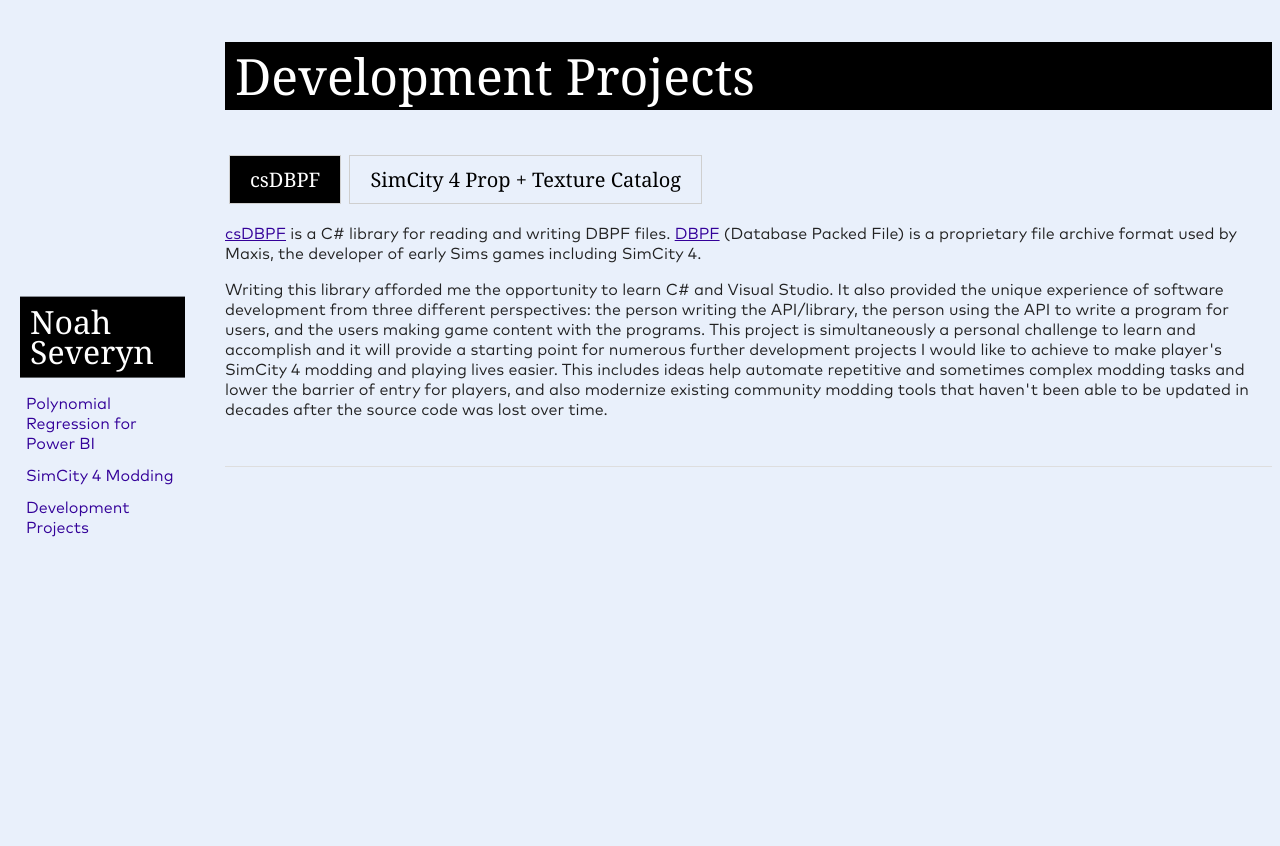
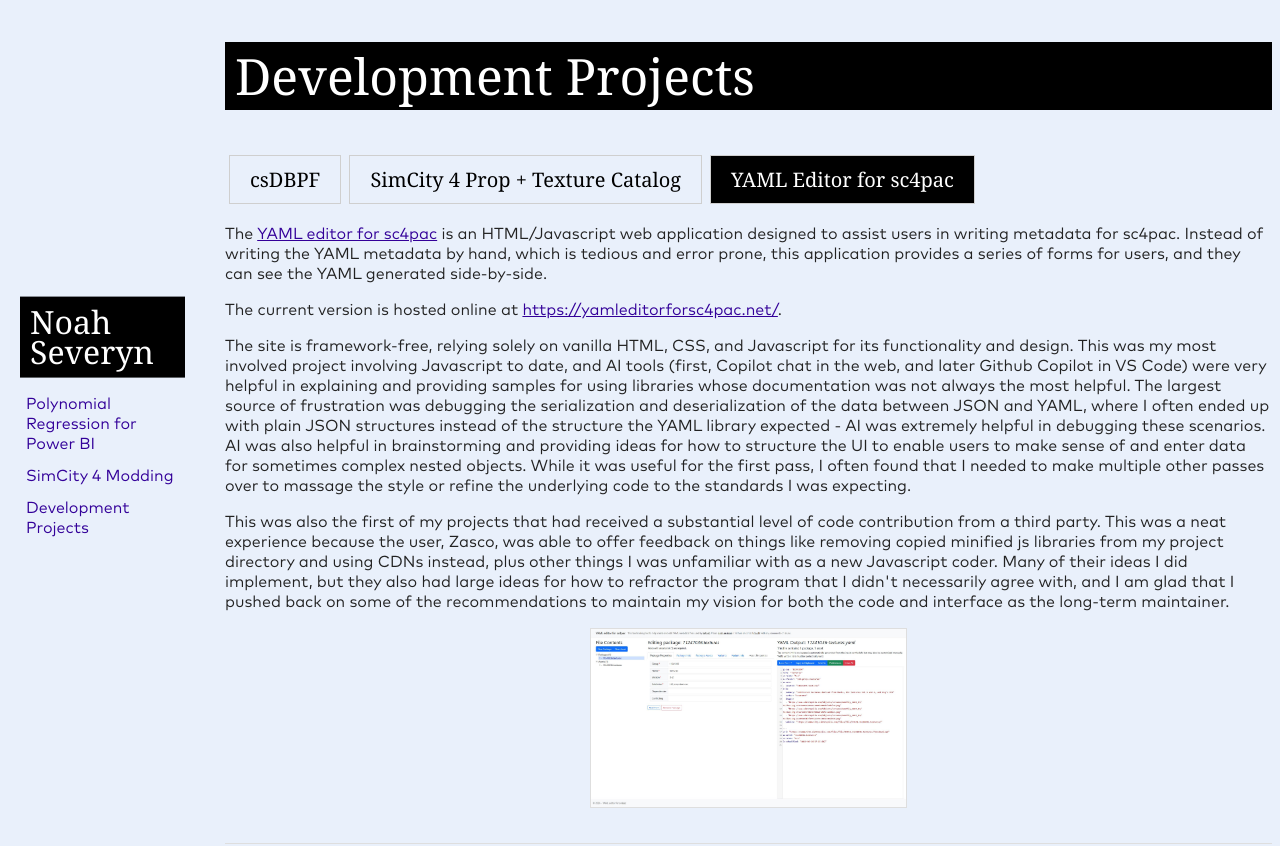
Before and after one commit to noah-severyn/noah-severyn.github.io, a plain HTML site: page pages/development.html in a window 1280 px wide. Before the commit the page ends 800 px from the top, so only its background shows below. Drawn offline with Linux system fonts and the light colour scheme; a web font is replaced by a local one.

Commit message:
add tab for yaml editor

```diff
--- a/pages/development.html
+++ b/pages/development.html
@@ -63,6 +63,18 @@
                 <p>Now that the serving of the catalog is separated from the UI, I was able to pursue any infrastructure I wanted to serve the user-facing side of the catalog. By this time I had "come around" on Javascript and I do like designing web pages, so I settled on a simple HTML/CSS website with basic vanilla Javascript to request data and update the page. I replaced the Bootstrap framework from the ASP.NET site with the lightweight Pico CSS framework, as the full Bootstrap compliment felt like overkill for a simple site like this. All other design of the site is my own styling and creation, which takes inspiration from the past catalog versions.</p>
                 <img src="/img/code/catalog-v4.jpg" class="centeredimg" width="30%">
             </article>
+
+
+            <input type="radio" id="tab-yamleditor" name="tab-group-2" checked>
+            <label for="tab-yamleditor">YAML Editor for sc4pac</label>
+            <article id="yamleditor-detail">
+                <p>The <a href="https://github.com/noah-severyn/YamlEditorForSc4pac">YAML editor for sc4pac</a> is an HTML/Javascript web application designed to assist users in writing metadata for sc4pac. Instead of writing the YAML metadata by hand, which is tedious and error prone, this application provides a series of forms for users, and they can see the YAML generated side-by-side.</p>
+                <p>The current version is hosted online at <a href="https://yamleditorforsc4pac.net/">https://yamleditorforsc4pac.net/</a>.</p>
+                <p>The site is framework-free, relying solely on vanilla HTML, CSS, and Javascript for its functionality and design. This was my most involved project involving Javascript to date, and AI tools (first, Copilot chat in the web, and later Github Copilot in VS Code) were very helpful in explaining and providing samples for using libraries whose documentation was not always the most helpful. The largest source of frustration was debugging the serialization and deserialization of the data between JSON and YAML, where I often ended up with plain JSON structures instead of the structure the YAML library expected - AI was extremely helpful in debugging these scenarios. AI was also helpful in brainstorming and providing ideas for how to structure the UI to enable users to make sense of and enter data for sometimes complex nested objects. While it was useful for the first pass, I often found that I needed to make multiple other passes over to massage the style or refine the underlying code to the standards I was expecting.</p>
+                <p>This was also the first of my projects that had received a substantial level of code contribution from a third party. This was a neat experience because the user, Zasco, was able to offer feedback on things like removing copied minified js libraries from my project directory and using CDNs instead, plus other things I was unfamiliar with as a new Javascript coder. Many of their ideas I did implement, but they also had large ideas for how to refractor the program that I didn't necessarily agree with, and I am glad that I pushed back on some of the recommendations to maintain my vision for both the code and interface as the long-term maintainer.</p>
+                <img src="/img/code/yaml-editor-for-sc4pac.jpg" class="centeredimg" width="30%">
+
+            </article>
         </div>
     </section>
 </body>
```
Also changed, not shown: img/code/yaml-editor-for-sc4pac.jpg (added).
